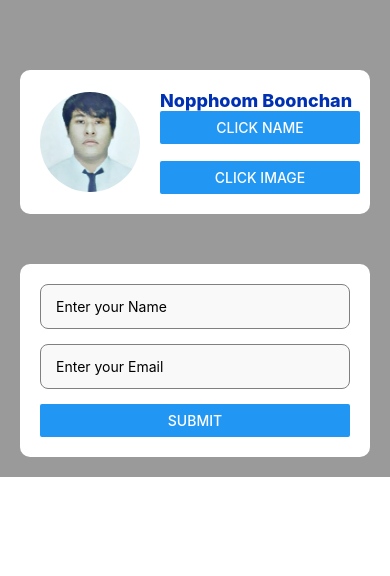
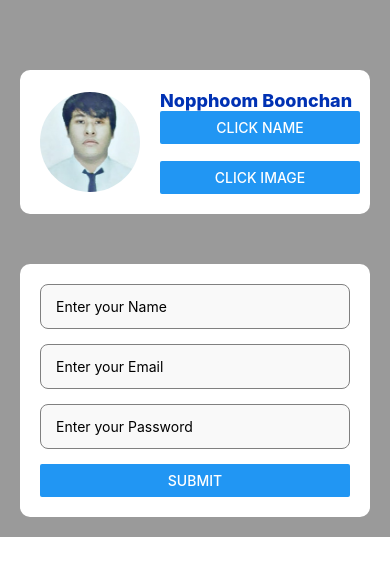
Before and after one commit to VolleyV/reactNativeTNI, a React Native app: screen / in a window 390 px wide. Shown: the top 576 px of the page. Built offline with nearby package versions, Linux system fonts and the light colour scheme.

Commit message:
feat: add password and conditions

```diff
--- a/components/Login.tsx
+++ b/components/Login.tsx
@@ -1,24 +1,75 @@
-import { Text, View,TextInput,Button,StyleSheet } from 'react-native'
-import React, { Component } from 'react'
-import { styles,stylesLogin } from '../styles/style'
+import { Text, View, TextInput, Button, StyleSheet, Alert } from "react-native";
+import React, { Component, useState } from "react";
+import { styles, stylesLogin } from "../styles/style";
 
+const Login = (): React.JSX.Element => {
+  const [name, setName] = useState("");
+  const [email, setEmail] = useState("");
+  const [password, setPassword] = useState("");
 
-export class Login extends Component {
-  render() {
+  const validateEmail = (email: string): boolean => {
+    const reCheckEmail = /\S+@\S+\.\S+/;
+    return reCheckEmail.test(email);
+    /*• \S+ : ตรงกับตัวอักษรที ่ไม่ใช่ช่องว่าง (non-whitespace character) อย่างน้อยหนึ ่งตัว (+ หมายถึงหนึ ่ง
+        ตัวหรือมากกว่า)
+      • @>>ตรงกับเครื ่องหมาย @
+      • \S+ >> ตรงกับตัวอักษรที ่ไม่ใช่ช่องว่าง (non-whitespace character) อย่างน้อยหนึ ่งตัวหลัง @
+      • \. >>เครื ่องหมายจุด . (เครื ่องหมายจุด . ต้องถูก escape ด้วย backslash \ เนื ่องจาก . ใน regex หมายถึง
+        ตัวอักษรใด ๆ หนึ ่งตัว) */
+  };
+  const handleSubmit = () => {
+    let errorMessage = "";
+    if (!name) {
+      /*   Alert.alert("Alert", "Please Enter Name", [{ text: "OK" }]);
+        return;//break; */
+      errorMessage += "Please Enter Name\n";
+    }
+    if (!email) {
+      /* Alert.alert("Alert", "Please Enter Email", [{ text: "OK" }]);
+        return;//break; */
+      errorMessage += "Please Enter Email\n";
+    } else if(!validateEmail(email)){
+      errorMessage+="Invalid Email Format\n"
+    }
+    //check password
+    if (!password) {
+      errorMessage += "Please Enter Password\n";
+    } else if (password.length < 6) {
+      errorMessage += "Password must be at least 6 characterss\n";
+    }
+    if (errorMessage) {
+      Alert.alert("Error", errorMessage.trim(), [{ text: "OK" }]);
+      return;
+    }
+    Alert.alert("Alert", "Success", [{ text: "OK" }]);
+  };
   return (
     <View style={stylesLogin.container}>
       <TextInput
         style={stylesLogin.input}
         placeholder="Enter your Name"
+        value={name}
+        onChangeText={setName}
       />
       <TextInput
         style={stylesLogin.input}
         placeholder="Enter your Email"
+        keyboardType="email-address"
+        value={email}
+        onChangeText={setEmail}
       />
-        <Button title='Submit'></Button>
+      <TextInput
+        style={stylesLogin.input}
+        placeholder="Enter your Password"
+        value={password}
+        onChangeText={setPassword}
+        secureTextEntry={true}
+      />
+      <View>
+        <Button title="Submit" onPress={handleSubmit} />
       </View>
-    )
-  }
-}
+    </View>
+  );
+};
 
-export default Login
+export default Login;
```
Lines whose indentation alone changed are shown as unchanged.
